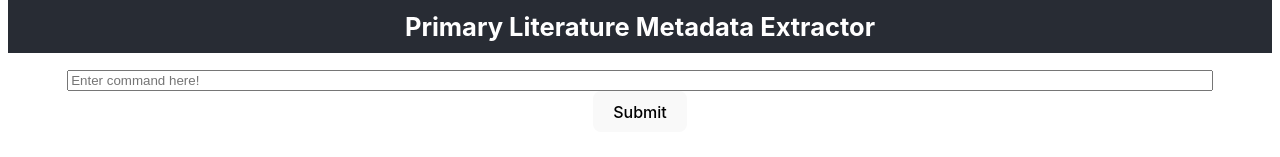
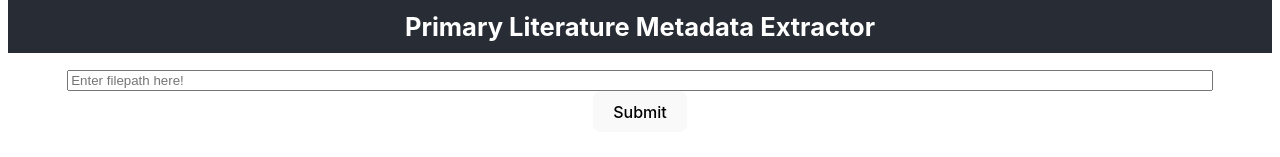
Before and after one commit to sbwest051/Projects, a React (Vite) app in the folder frontend/: page / in a window 1280 px wide. Both pictures are taken after a click on the button "Enter query with file". Shown: the part 149-306 px from the top of the page. Built offline with nearby package versions, Linux system fonts and the light colour scheme.

Commit message:
filepath json fixed

```diff
--- a/frontend/src/components/Filepath.tsx
+++ b/frontend/src/components/Filepath.tsx
@@ -21,6 +21,15 @@ export function Filepath({
 }: FilepathProps) {
 
     function handleFileSubmit() {
+      const jsonStructure = { filepath: value };
+      fetch('http://localhost:4002/plme', {
+      method: 'POST',
+      headers: {
+    'Content-Type': 'application/json',
+  },
+  body: JSON.stringify(jsonStructure),
+
+})
     console.log(value)
 
   }
@@ -29,10 +38,10 @@ export function Filepath({
           type="text"
           className="repl-command-box"
           value={value}
-          placeholder="Enter command here!"
+          placeholder="Enter filepath here!"
           onChange={(ev) => setValue(ev.target.value)}
           aria-label={ariaLabel}
-          aria-description="where to put your comma"
+          aria-description="where to put your file path"
           onKeyPress={onKeyPress}
           autoFocus
       ></input><button aria-label="manual submit button" onClick={() => handleFileSubmit()}>
--- a/frontend/src/components/frontendJSON.tsx
+++ b/frontend/src/components/frontendJSON.tsx
@@ -32,7 +32,7 @@ export function constructJSON(dataValues: SourceData[], queryTitle: string, ques
 
   const keywordsArray = keywords.split(",");
   const columnKeywordsData = !keywordsArray[0].includes(":")
-    ? { keywordList: keywords.split(",") }
+    ? {keywordList: keywords.split(",").map(keyword => keyword.trim())}
     : { keywordMap: { /* figure out how to construct */ } };
 
   const newColumn = {
```
Also changed, not shown: 1 other file (tests, documents, lock files or other folders).
